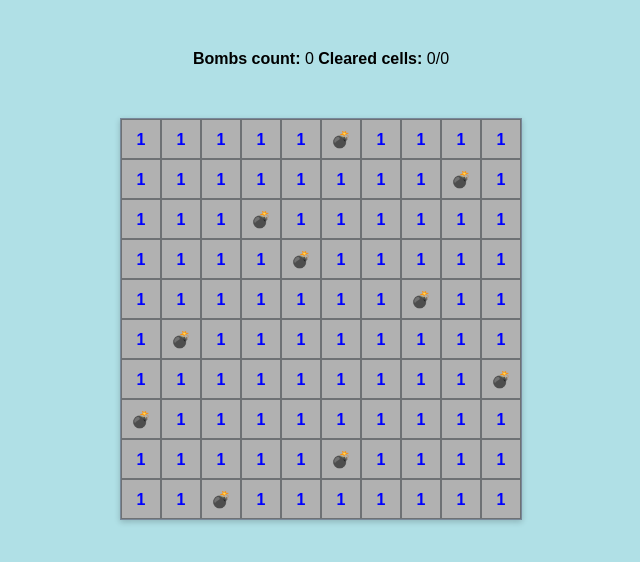
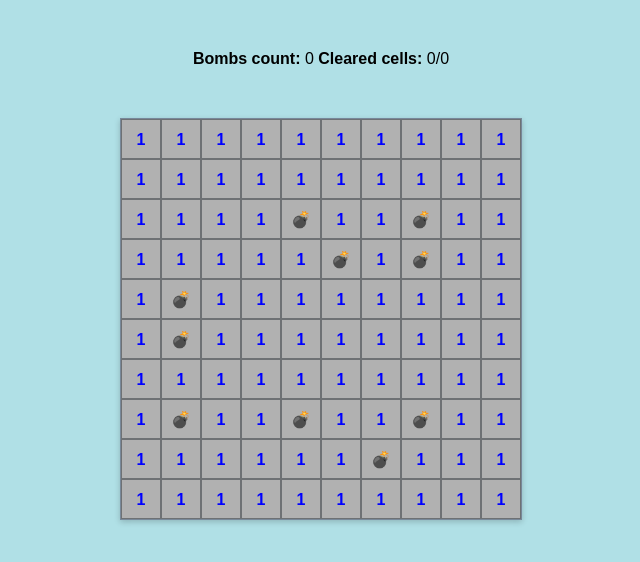
Before and after one commit to jyothijogin/poco-jyothi, a plain HTML site: page minesweeper/minesweeper-game-start.html in a window 1280 px wide. Shown: the whole page, without its empty margins (319-959 px from the left). Drawn offline with Linux system fonts and the light colour scheme.

Commit message:
Added 10 bombs in random places using a constant

```diff
--- a/minesweeper/minesweeper-game-start.html
+++ b/minesweeper/minesweeper-game-start.html
@@ -109,7 +109,7 @@
 
         //
         // TODO: Task 1 - add some bombs at fixed positions.
-        cells[0][5].isBomb = true;
+        /* cells[0][5].isBomb = true;
         cells[1][8].isBomb = true;
         cells[2][3].isBomb = true;
         cells[3][4].isBomb = true;
@@ -118,7 +118,7 @@
         cells[6][9].isBomb = true;
         cells[7][0].isBomb = true;
         cells[8][5].isBomb = true;
-        cells[9][2].isBomb = true;
+        cells[9][2].isBomb = true; */
 
 
 
@@ -127,6 +127,17 @@
         //                Add a BOMBS_COUNT constant so that you can easily change the amount of bombs placed. Put it next to the
         //                other constants.
         //
+        for(i=0; i<10; i++) {
+            var row = getRandomNum();
+            var col = getRandomNum();
+            cells[row][col].isBomb = true;
+        }
+
+        //function to return a random number for rows and columns
+        function getRandomNum() {
+            return Math.floor(Math.random() * (9 - 0 + 1) + 0);
+        }
+
 
 
 
```
